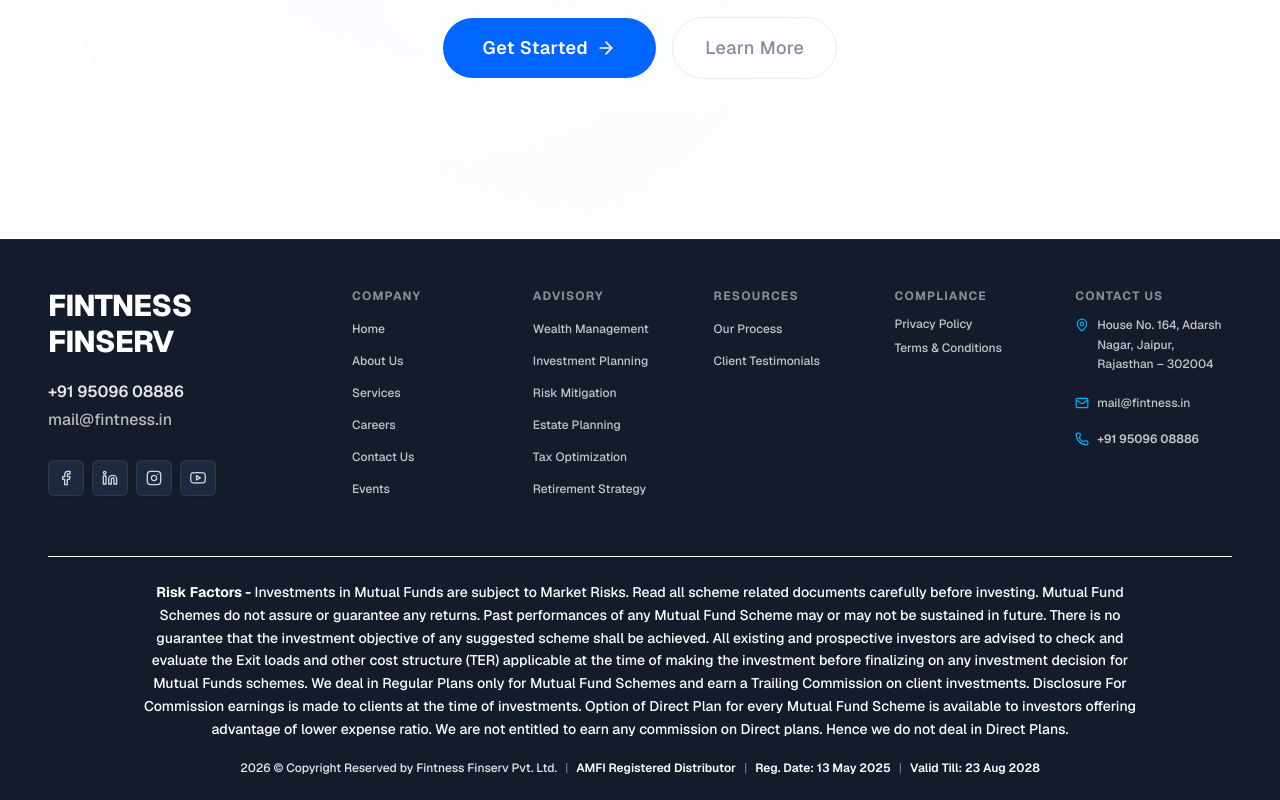
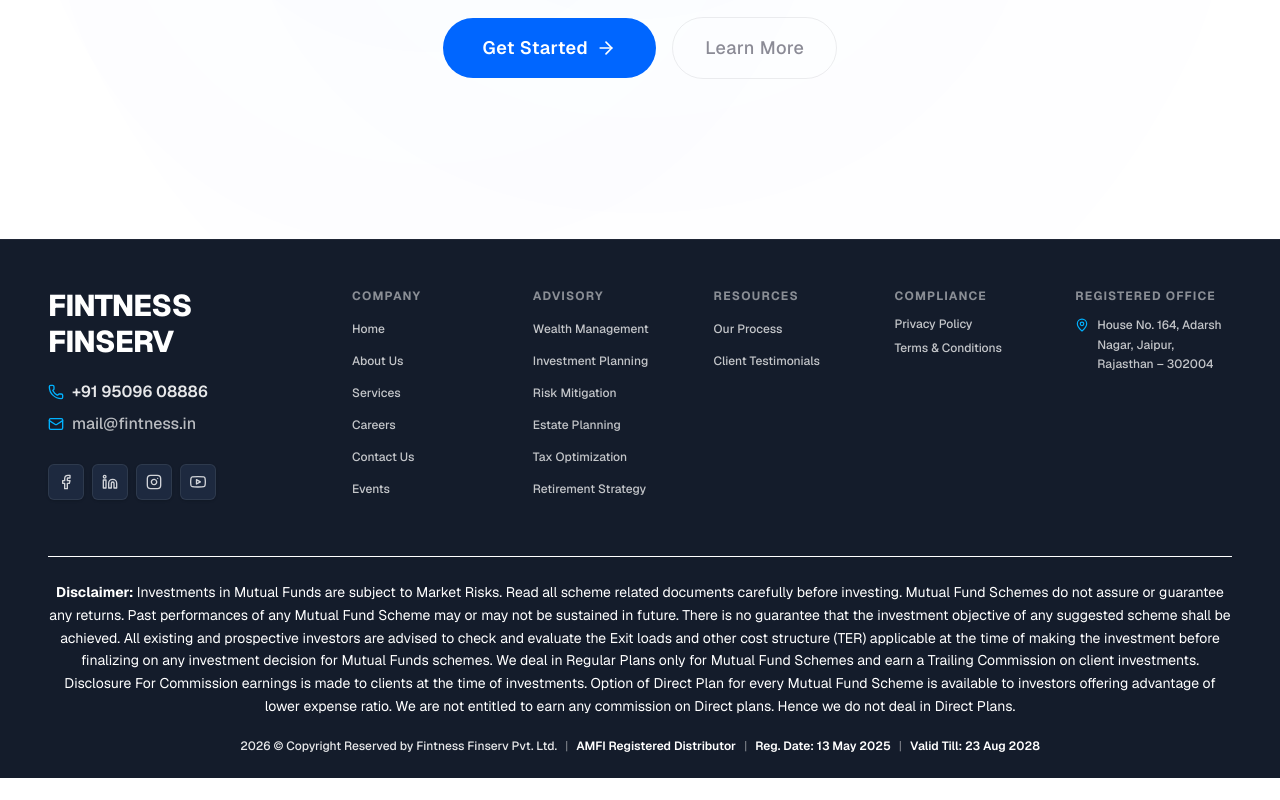
Before and after one commit to tanishqnarula12/fintness-new, a Next.js app: page / in a window 1280 px wide. Shown: the part 10936-11736 px from the top of the page. After the commit the page ends 11714 px from the top, so only its background shows below. Built offline with nearby package versions, Linux system fonts and the light colour scheme.

Commit message:
Refine footer details: Registered Office address column, left-side contact icons, widen and style disclaimer

```diff
--- a/src/components/Footer.tsx
+++ b/src/components/Footer.tsx
@@ -80,12 +80,14 @@
               <Link href="/" className="font-extrabold text-2xl md:text-3xl text-white tracking-tight hover:opacity-90 block">
                 FINTNESS FINSERV
               </Link>
-              <div className="space-y-1 pt-2">
-                <a href="tel:+919509608886" className="block text-sm md:text-base font-semibold text-white/90 hover:text-[#00B2FF] transition-colors">
-                  +91 95096 08886
+              <div className="space-y-2 pt-2">
+                <a href="tel:+919509608886" className="flex items-center gap-2 text-sm md:text-base font-semibold text-white/90 hover:text-[#00B2FF] transition-colors">
+                  <Phone className="w-4 h-4 text-[#00B2FF] shrink-0" />
+                  <span>+91 95096 08886</span>
                 </a>
-                <a href="mailto:mail@fintness.in" className="block text-sm md:text-base font-medium text-white/70 hover:text-[#00B2FF] transition-colors">
-                  mail@fintness.in
+                <a href="mailto:mail@fintness.in" className="flex items-center gap-2 text-sm md:text-base font-medium text-white/70 hover:text-[#00B2FF] transition-colors">
+                  <Mail className="w-4 h-4 text-[#00B2FF] shrink-0" />
+                  <span>mail@fintness.in</span>
                 </a>
               </div>
             </div>
@@ -219,25 +221,13 @@
             </div>
 
             <div className="col-span-2 sm:col-span-1 space-y-3">
-              <h3 className="text-xs font-bold text-white/50 uppercase tracking-widest mb-3">Contact Us</h3>
+              <h3 className="text-xs font-bold text-white/50 uppercase tracking-widest mb-3">Registered Office</h3>
               <ul className="space-y-5 text-xs text-white/75 font-medium">
                 <li className="flex items-start gap-2">
                   <MapPin className="w-3.5 h-3.5 text-[#00B2FF] shrink-0 mt-0.5" />
                   <span className="leading-relaxed">
                     House No. 164, Adarsh Nagar, Jaipur, Rajasthan – 302004
                   </span>
-                </li>
-                <li className="flex items-center gap-2">
-                  <Mail className="w-3.5 h-3.5 text-[#00B2FF] shrink-0" />
-                  <a href="mailto:mail@fintness.in" className="hover:text-[#00B2FF] transition-colors">
-                    mail@fintness.in
-                  </a>
-                </li>
-                <li className="flex items-center gap-2">
-                  <Phone className="w-3.5 h-3.5 text-[#00B2FF] shrink-0" />
-                  <a href="tel:+919509608886" className="hover:text-[#00B2FF] transition-colors font-semibold">
-                    +91 95096 08886
-                  </a>
                 </li>
               </ul>
             </div>
@@ -247,8 +237,8 @@
 
         {/* Centered Regulatory, AMFI & Copyright info */}
         <div className="text-center space-y-4 pt-6 border-t border-white text-white">
-          <p className="text-xs md:text-sm leading-relaxed font-medium max-w-5xl mx-auto text-white">
-            <strong>Risk Factors -</strong> Investments in Mutual Funds are subject to Market Risks. Read all scheme related documents carefully before investing. Mutual Fund Schemes do not assure or guarantee any returns. Past performances of any Mutual Fund Scheme may or may not be sustained in future. There is no guarantee that the investment objective of any suggested scheme shall be achieved. All existing and prospective investors are advised to check and evaluate the Exit loads and other cost structure (TER) applicable at the time of making the investment before finalizing on any investment decision for Mutual Funds schemes. We deal in Regular Plans only for Mutual Fund Schemes and earn a Trailing Commission on client investments. Disclosure For Commission earnings is made to clients at the time of investments. Option of Direct Plan for every Mutual Fund Scheme is available to investors offering advantage of lower expense ratio. We are not entitled to earn any commission on Direct plans. Hence we do not deal in Direct Plans.
+          <p className="text-xs md:text-sm leading-relaxed font-normal max-w-7xl mx-auto text-white">
+            <strong>Disclaimer:</strong> Investments in Mutual Funds are subject to Market Risks. Read all scheme related documents carefully before investing. Mutual Fund Schemes do not assure or guarantee any returns. Past performances of any Mutual Fund Scheme may or may not be sustained in future. There is no guarantee that the investment objective of any suggested scheme shall be achieved. All existing and prospective investors are advised to check and evaluate the Exit loads and other cost structure (TER) applicable at the time of making the investment before finalizing on any investment decision for Mutual Funds schemes. We deal in Regular Plans only for Mutual Fund Schemes and earn a Trailing Commission on client investments. Disclosure For Commission earnings is made to clients at the time of investments. Option of Direct Plan for every Mutual Fund Scheme is available to investors offering advantage of lower expense ratio. We are not entitled to earn any commission on Direct plans. Hence we do not deal in Direct Plans.
           </p>
 
           <p className="text-[10px] md:text-xs text-white/90 font-medium flex flex-wrap justify-center items-center gap-x-2 gap-y-1 pt-1">
```
